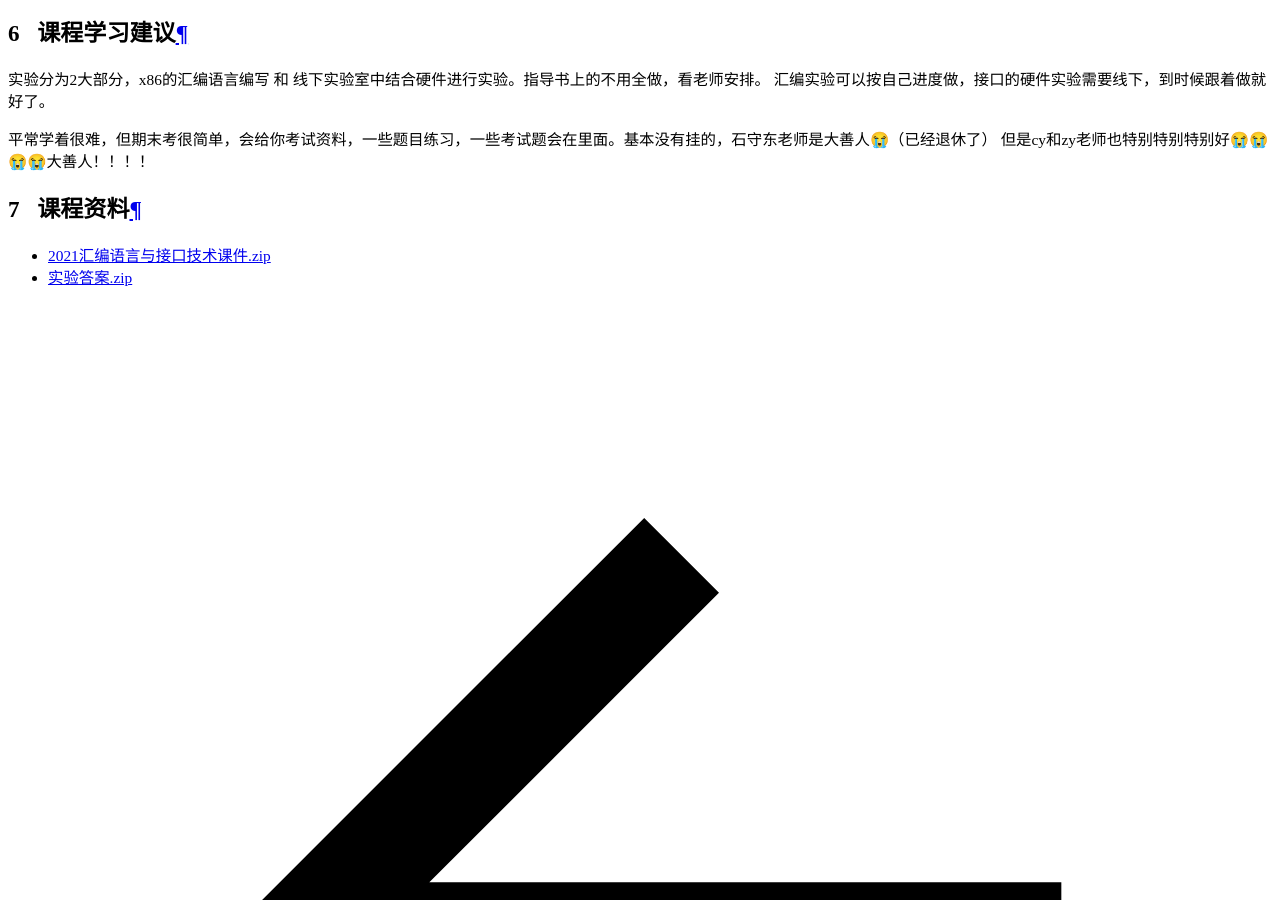
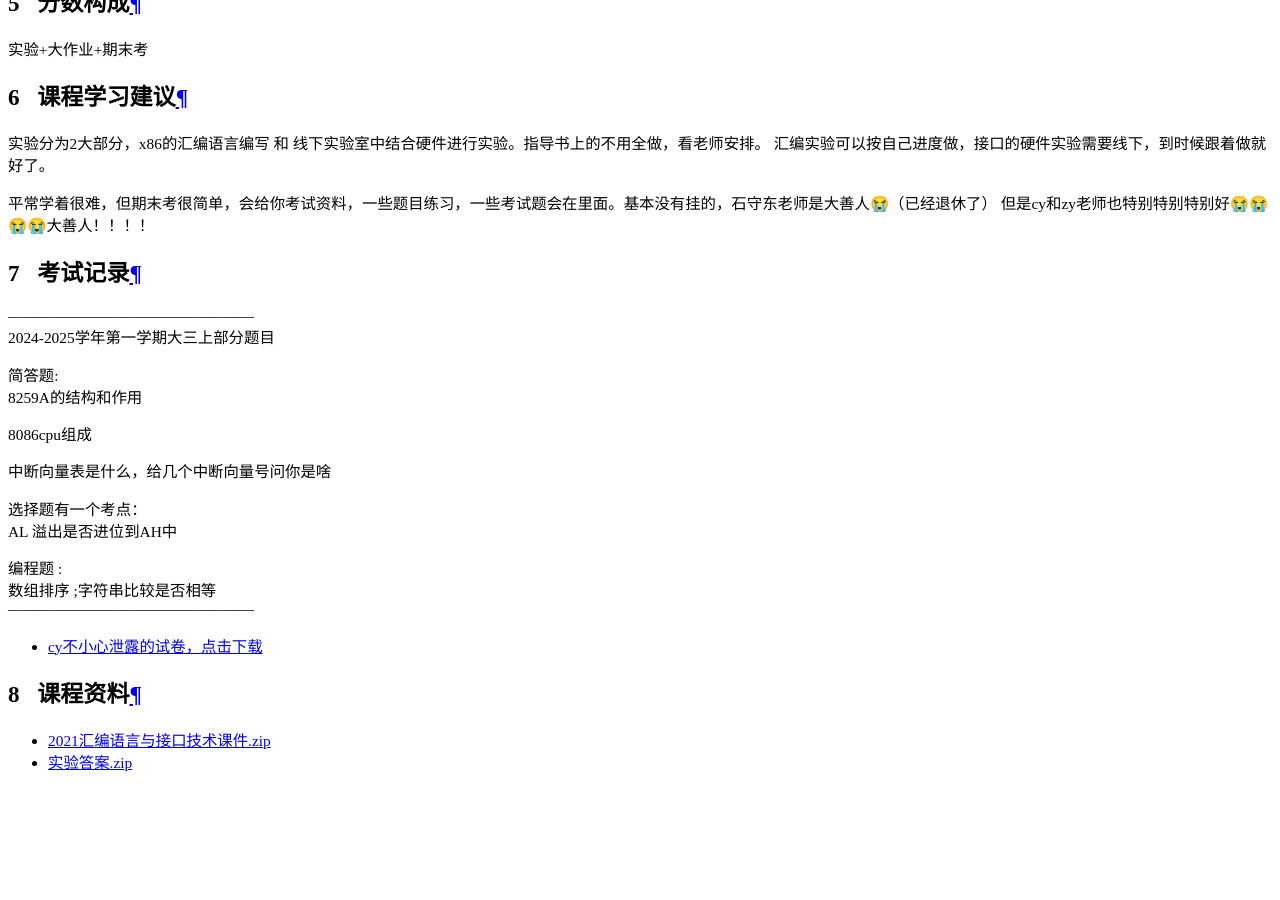
Before and after one commit to NBUComputerRepairClub/nbu-icicles, an MkDocs documentation site: the page built from docs/CS专业课/大三上/汇编语言与接口技术/index.md, in a window 1280 px wide and 900 px high, scrolled down 17382 px. Built offline with MkDocs 1.6.1 and Material for MkDocs 9.7.7, drawn with Linux system fonts in a browser that asks for light colours; comment, search, counter and statistics services are not loaded.

Commit message:
docs: 增加大三上很多课程考试相关内容

```diff
--- a/docs/CS专业课/大三上/汇编语言与接口技术/index.md
+++ b/docs/CS专业课/大三上/汇编语言与接口技术/index.md
@@ -29,6 +29,28 @@
 
 平常学着很难，但期末考很简单，会给你考试资料，一些题目练习，一些考试题会在里面。基本没有挂的，石守东老师是大善人😭（已经退休了） 但是cy和zy老师也特别特别特别好😭😭😭😭大善人！！！！
 
+## 考试记录
+————————————————<br>
+2024-2025学年第一学期大三上部分题目
+
+简答题: <br>
+8259A的结构和作用
+
+8086cpu组成
+
+中断向量表是什么，给几个中断向量号问你是啥
+
+选择题有一个考点：<br>
+AL 溢出是否进位到AH中
+
+
+编程题 : <br>
+数组排序  ;字符串比较是否相等
+<br>
+————————————————
+
++ [cy不小心泄露的试卷，点击下载](https://1drv.ms/u/s!ArjinDNd6UE5cTYZmLBBBxQ8_7A)
+
 ## 课程资料
 
 + [2021汇编语言与接口技术课件.zip](https://1drv.ms/u/s!AtocDSkaQMHclX09_FRu-qJ8fAiM?e=aRYr2u)
```
Also changed, not shown: docs/CS专业课/大三上/操作系统/index.md (+14 -0 lines), docs/CS专业课/大三上/数据库/index.md (+7 -0 lines), docs/CS专业课/大三上/无线网络/index.md (+14 -1 lines), docs/CS专业课/大三上/软件工程/index.md (+9 -0 lines).
